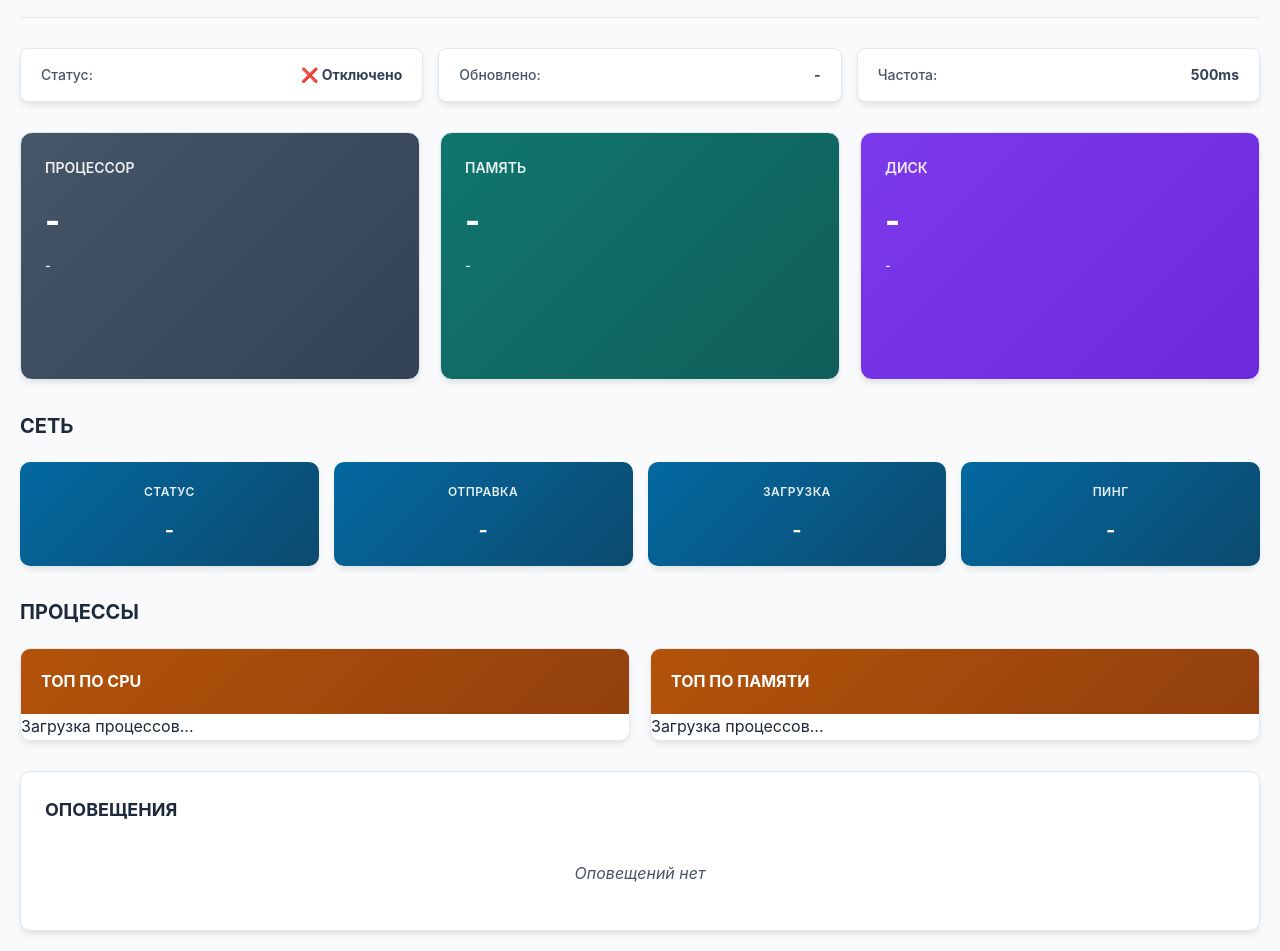
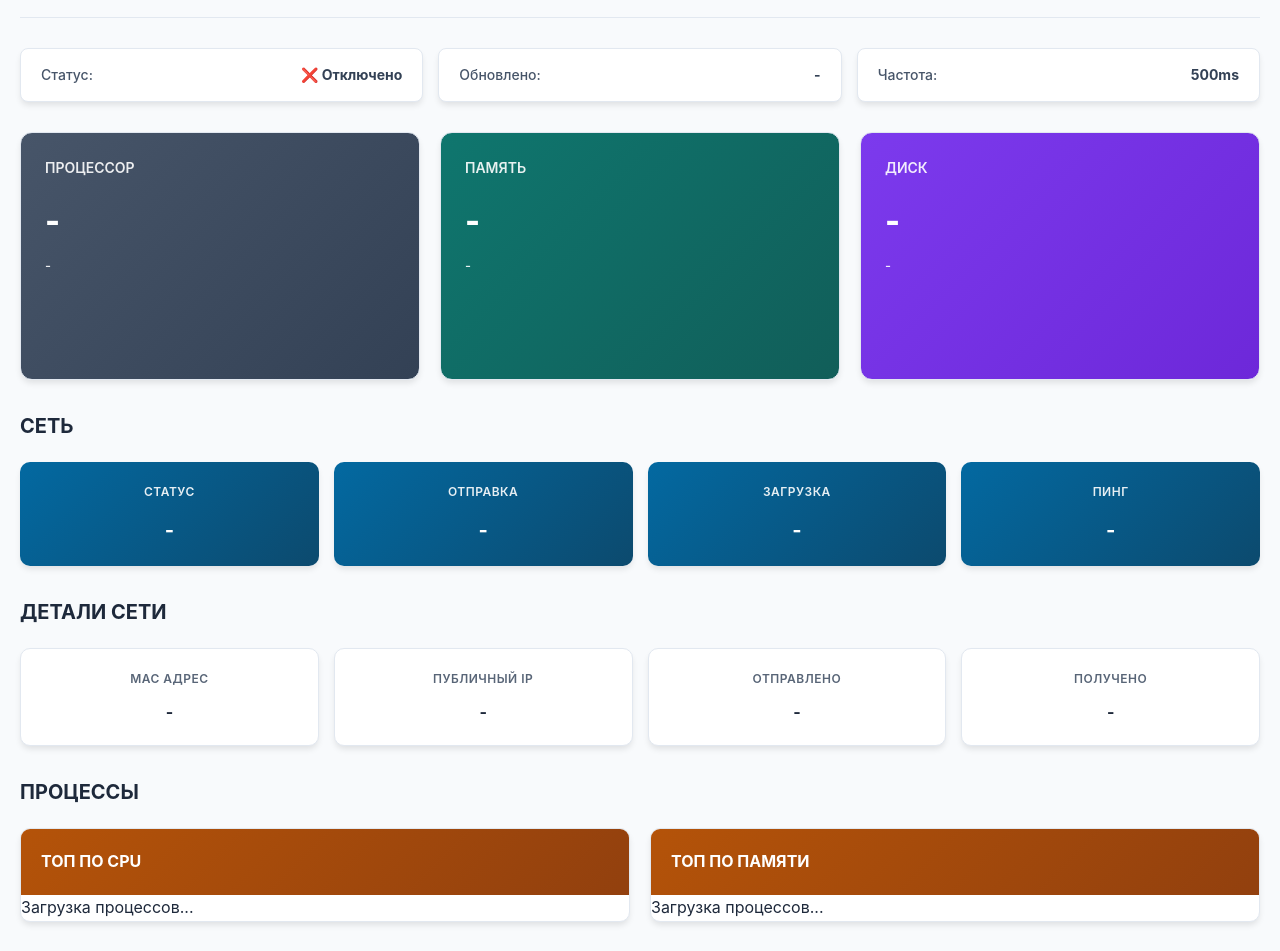
Before and after one commit to logan-doe/SysPulse, a plain HTML site: page web/static/index.html in a window 1280 px wide. Shown: the part 101-1052 px from the top of the page. Drawn offline with nearby package versions, Linux system fonts and the light colour scheme.

Commit message:
final fix v 1.0.0

```diff
--- a/web/static/css/style.css
+++ b/web/static/css/style.css
@@ -617,3 +617,54 @@ body {
     width: 25%; /* ⬅️ УВЕЛИЧИЛИ СТАТУС */
     min-width: 100px; /* ⬅️ И минимальную ширину */
 }
+
+
+/* Детали сети */
+.network-details-section {
+    margin-bottom: 30px;
+}
+
+.network-details-grid {
+    display: grid;
+    grid-template-columns: repeat(4, 1fr);
+    gap: 15px;
+}
+
+.network-detail-card {
+    background: var(--bg-card);
+    border-radius: 10px;
+    padding: 20px;
+    text-align: center;
+    border: 1px solid var(--border-color);
+    box-shadow: var(--shadow);
+}
+
+.network-detail-card h4 {
+    font-size: 12px;
+    font-weight: 600;
+    margin-bottom: 12px;
+    opacity: 0.9;
+    text-transform: uppercase;
+    letter-spacing: 0.5px;
+    color: var(--text-secondary);
+}
+
+.network-detail-value {
+    font-size: 16px;
+    font-weight: 700;
+    color: var(--text-primary);
+    word-break: break-all;
+}
+
+/* Адаптивность */
+@media (max-width: 1200px) {
+    .network-details-grid {
+        grid-template-columns: repeat(2, 1fr);
+    }
+}
+
+@media (max-width: 768px) {
+    .network-details-grid {
+        grid-template-columns: 1fr;
+    }
+}
--- a/web/static/index.html
+++ b/web/static/index.html
@@ -88,6 +88,29 @@
                 </div>
             </div>
 
+            <!-- Детали сети -->
+            <div class="network-details-section">
+                <div class="section-title">ДЕТАЛИ СЕТИ</div>
+                <div class="network-details-grid">
+                    <div class="network-detail-card">
+                        <h4>MAC АДРЕС</h4>
+                        <div class="network-detail-value" id="network-mac">-</div>
+                    </div>
+                    <div class="network-detail-card">
+                        <h4>ПУБЛИЧНЫЙ IP</h4>
+                        <div class="network-detail-value" id="network-public-ip">-</div>
+                    </div>
+                    <div class="network-detail-card">
+                        <h4>ОТПРАВЛЕНО</h4>
+                        <div class="network-detail-value" id="network-total-upload">-</div>
+                    </div>
+                    <div class="network-detail-card">
+                        <h4>ПОЛУЧЕНО</h4>
+                        <div class="network-detail-value" id="network-total-download">-</div>
+                    </div>
+                </div>
+            </div>
+
             <!-- Процессы -->
             <div class="processes-section">
                 <div class="section-title">ПРОЦЕССЫ</div>
--- a/web/static/js/app.js
+++ b/web/static/js/app.js
@@ -170,7 +170,19 @@ class SysPulseMonitor {
         this.updateElement('network-download', `${net.current_download.toFixed(2)} Mb/s`);
         this.updateElement('network-ping', `${net.ping.toFixed(1)} ms`);
         this.updateElement('network-ip', net.local_ip || '-');
+
+        // Тотальные счетчики из NetworkDetails
+        if (data.network_details) {
+            const details = data.network_details;
+            this.updateElement('network-mac', details.mac_address);
+            this.updateElement('network-public-ip', details.public_ip);
+            this.updateElement('network-total-upload', `${details.total_upload} MB`);
+            this.updateElement('network-total-download', `${details.total_download} MB`);
+        }
+
     }
+
+
 
     updateProcesses(data) {
         if (!data.processes || !Array.isArray(data.processes)) return;
```
